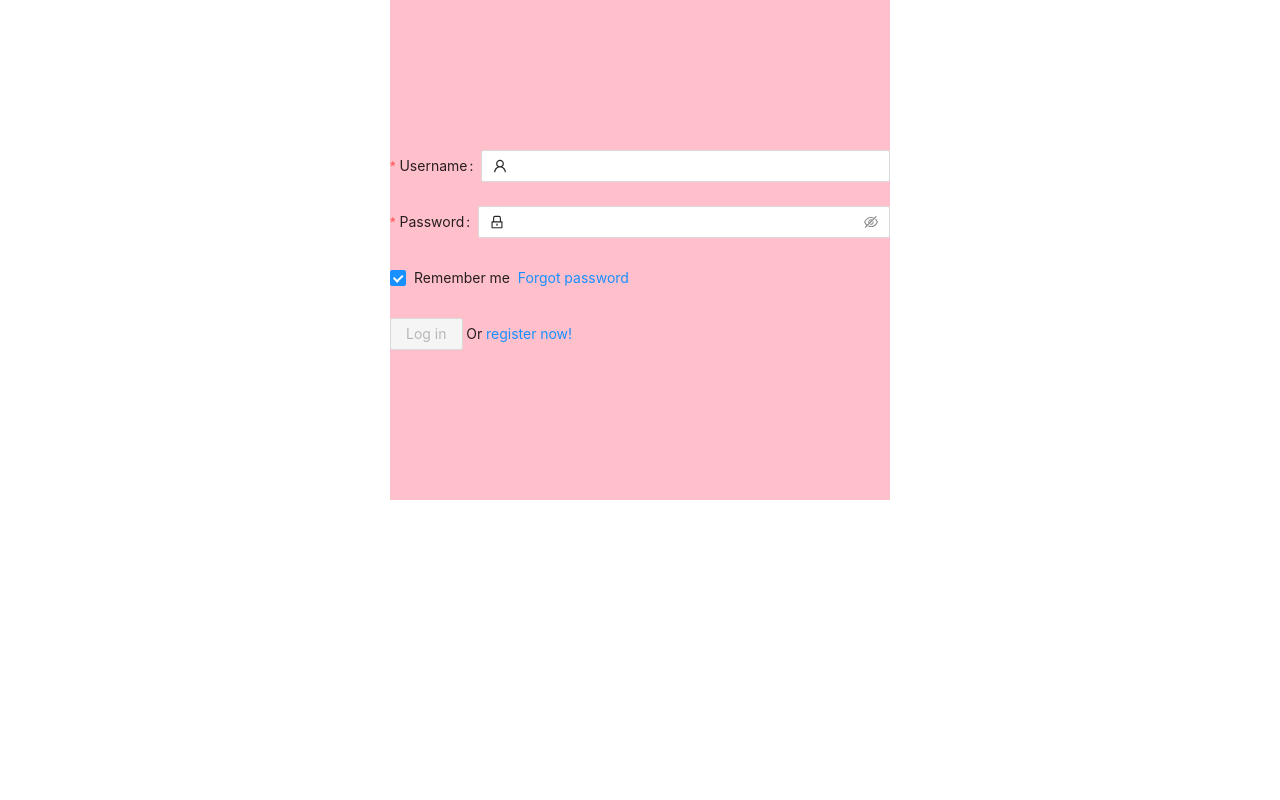
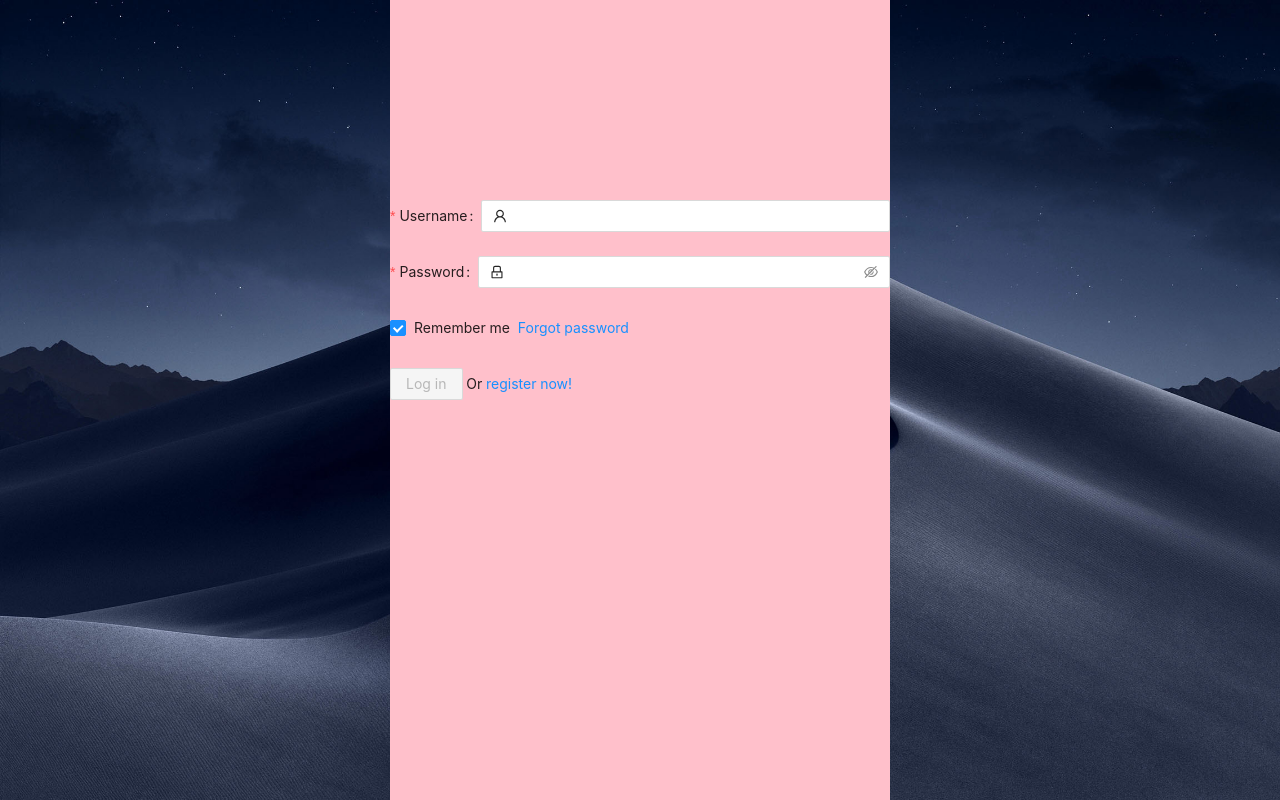
Before and after one commit to coding327/scoreCMS, a Vue app: page /login in a window 1280 px wide. Built offline with nearby package versions, Linux system fonts and the light colour scheme.

Commit message:
feat: 完善页面

```diff
--- a/src/router/index.ts
+++ b/src/router/index.ts
@@ -10,6 +10,16 @@ const routes: Array<RouteRecordRaw> = [
     path: "/login",
     name: "login",
     component: () => import("@/views/login/Login.vue")
+  },
+  {
+    path: "/reg",
+    name: "reg",
+    component: () => import("@/views/login/Reg.vue")
+  },
+  {
+    path: "/forgetPwd",
+    name: "forgetPwd",
+    component: () => import("@/views/login/ForgetPwd.vue")
   },
   ...layoutRoutes,
   {
--- /dev/null
+++ b/src/views/login/ForgetPwd.vue
@@ -0,0 +1,15 @@
+<template>
+  <div>
+    忘记密码
+  </div>
+</template>
+
+<script>
+  export default {
+
+  }
+</script>
+
+<style scoped>
+
+</style>
--- a/src/views/login/Login.vue
+++ b/src/views/login/Login.vue
@@ -1,4 +1,5 @@
 <template>
+  <div class="box">
     <div class="layoutContainer">
       <a-form
         :model="formState"
@@ -47,6 +48,7 @@
         </a-form-item>
       </a-form>
     </div>
+  </div>
 </template>
 <script lang="ts" setup>
 import { defineComponent, reactive, computed } from 'vue';
@@ -74,13 +76,18 @@ const disabled = computed(() => {
 });
 </script>
 <style lang="scss" scoped>
+.box {
+  background-image: url(../../assets/images/loginBg.jpg);
+  background-size: cover;
   .layoutContainer {
     width: 500px;
-  height: 500px;
+    height: 100vh;
     background: pink;
     margin: 0 auto;
-  padding-top: 150px;
+    padding-top: 200px;
   }
+}
+
 #components-form-demo-normal-login .login-form {
   max-width: 300px;
 }
--- /dev/null
+++ b/src/views/login/Reg.vue
@@ -0,0 +1,15 @@
+<template>
+  <div>
+    注册
+  </div>
+</template>
+
+<script>
+  export default {
+
+  }
+</script>
+
+<style scoped>
+
+</style>
```
Also changed, not shown: src/assets/images/loginBg.jpg (added). Lines whose indentation alone changed are shown as unchanged.
